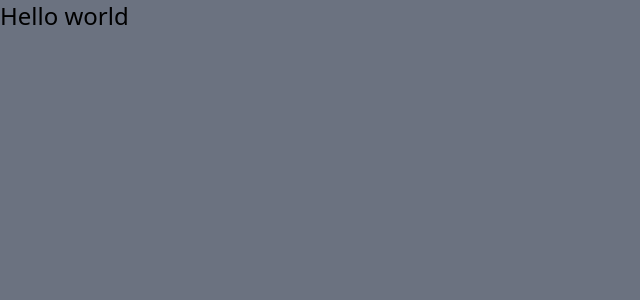
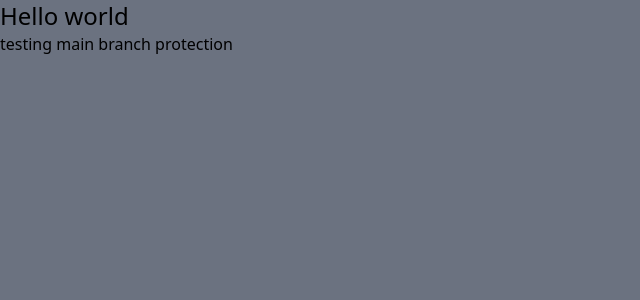
Before and after one commit to vivilover/2_empower_u, a React (Vite) app: page / in a window 1280 px wide. Shown: the top 300 px of the page, without its empty margins (0-640 px from the left). Built offline with nearby package versions, Linux system fonts and the light colour scheme.

Commit message:
testing main branch protection rules

```diff
--- a/src/App.jsx
+++ b/src/App.jsx
@@ -3,6 +3,7 @@ function App() {
   return (
     <div className="w-screen h-screen bg-gray-500">
       <p className="text-2xl">Hello world</p>
+      <p> testing main branch protection</p>
     </div>
   )
 }
```
